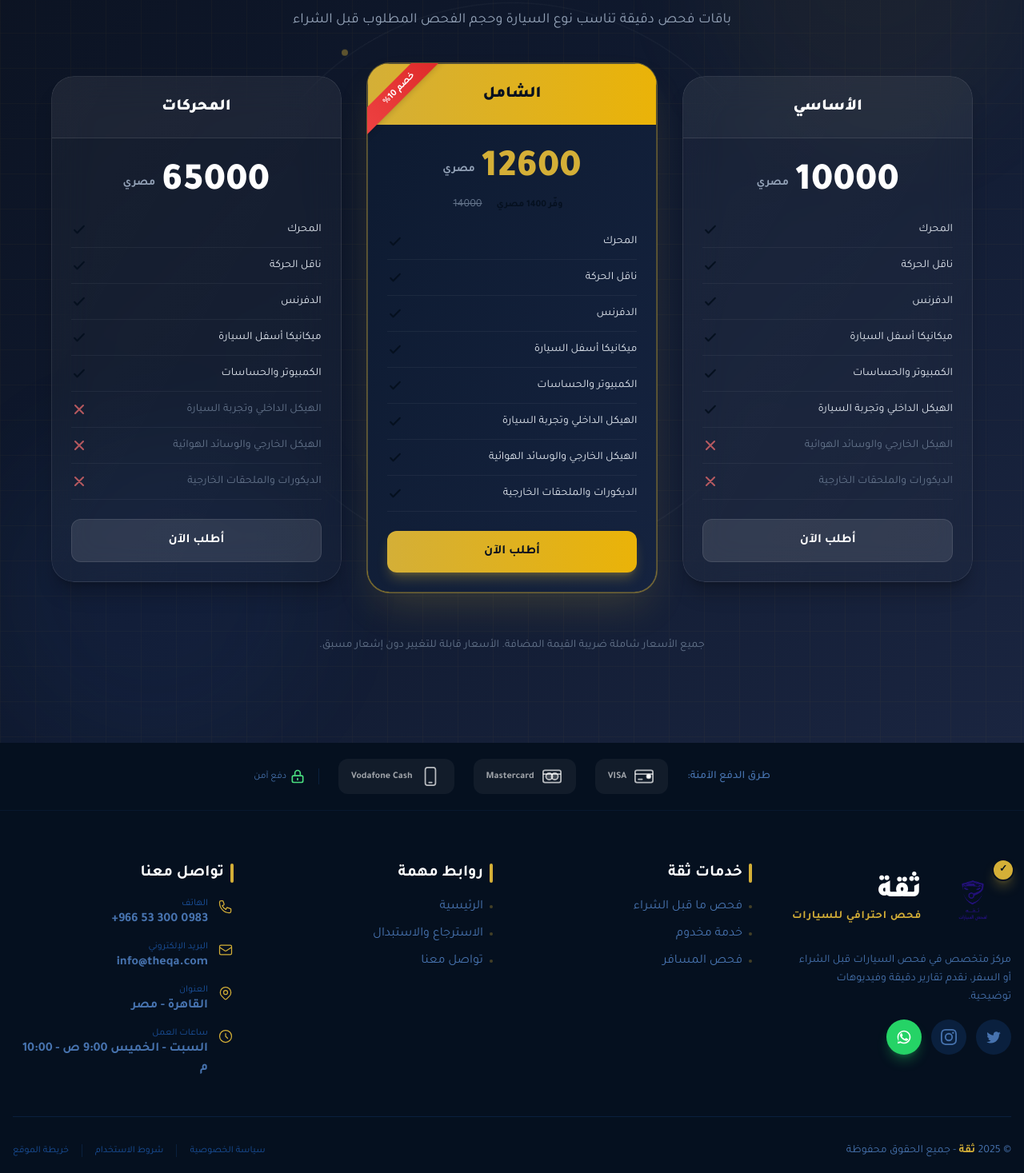
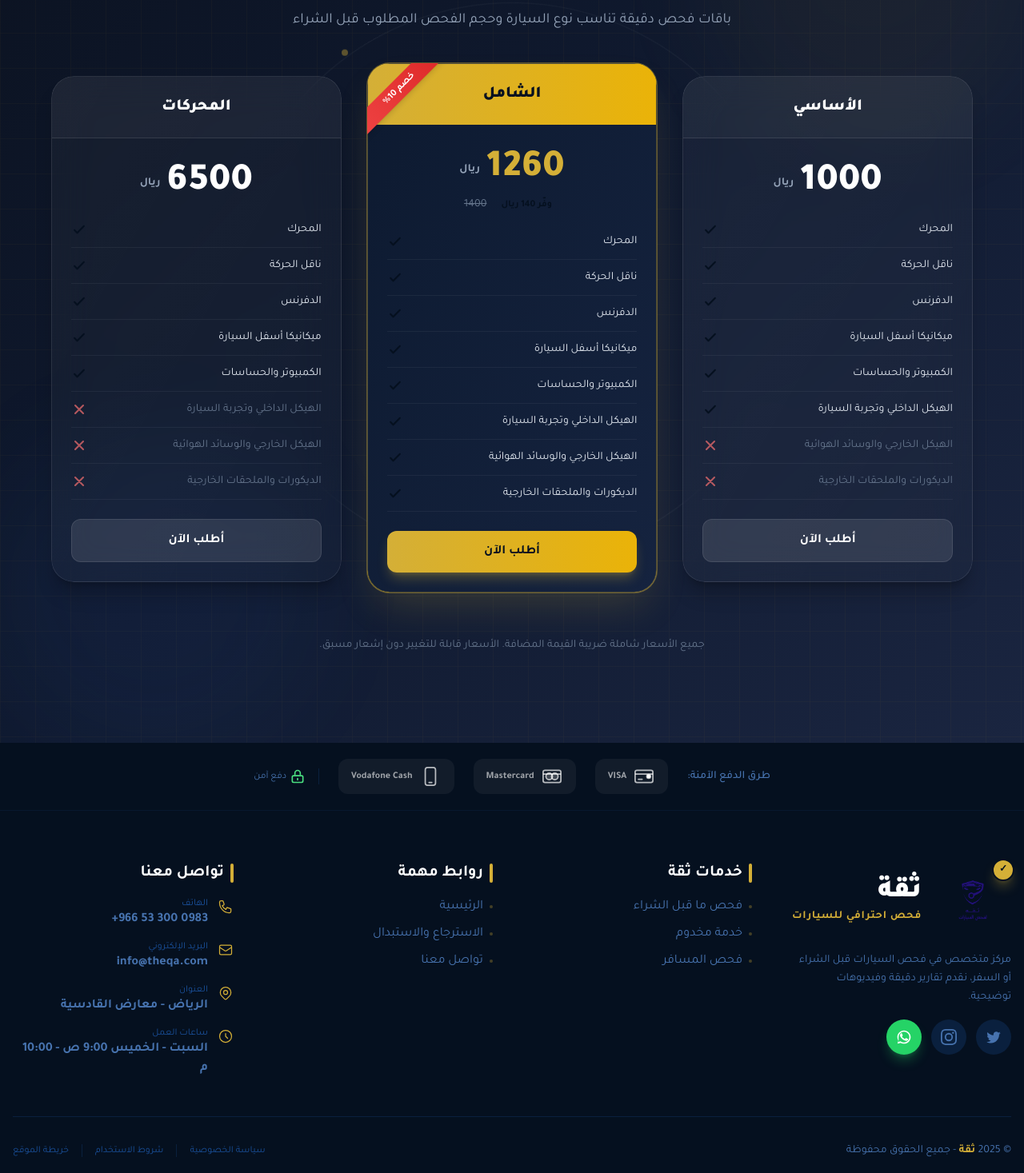
Before and after one commit to osamaday27/theqa, a Nuxt app: page /services/pre-purchase in a window 1280 px wide. Shown: the part 1734-3201 px from the top of the page at 80% size. Built offline with nearby package versions, Linux system fonts and the light colour scheme.

Commit message:
feat: update location details and pricing in multiple service pages

```diff
--- a/components/AppFooter.vue
+++ b/components/AppFooter.vue
@@ -200,7 +200,7 @@
               </svg>
               <div>
                 <p class="text-xs text-primary-500">العنوان</p>
-                <p class="font-bold hover:text-white transition-colors">القاهرة - مصر</p>
+                <p class="font-bold hover:text-white transition-colors">الرياض - معارض القادسية</p>
               </div>
             </li>
             <li class="flex items-start gap-3 group hover:text-white transition-colors">
--- a/pages/contact.vue
+++ b/pages/contact.vue
@@ -262,7 +262,7 @@
                   </div>
                   <div class="pt-1">
                     <p class="text-xs text-gray-400">العنوان</p>
-                    <p class="font-bold text-primary-800">القاهرة - مصر</p>
+                    <p class="font-bold text-primary-800">الرياض - معارض القادسية</p>
                   </div>
                 </div>
 
--- a/pages/index.vue
+++ b/pages/index.vue
@@ -655,7 +655,6 @@ const whyUs = [
   },
 ];
 
-// بيانات آراء العملاء بالشخصيات والعبارات المصرية
 const testimonials = [
   {
     name: "عبد الله الشافعي",
--- a/pages/services/makdoum.vue
+++ b/pages/services/makdoum.vue
@@ -171,7 +171,7 @@ interface PricingPlan {
 const pricingPlans: PricingPlan[] = [
   {
     name: 'الأساسي',
-    price: 12000,
+    price: 1200,
     items: [
       { label: 'المحرك وناقل الحركة', included: true },
       { label: 'الدفرنس والكمبيوتر', included: true },
@@ -185,8 +185,8 @@ const pricingPlans: PricingPlan[] = [
   },
   {
     name: 'الشامل',
-    price: 17550,
-    oldPrice: 19550,
+    price: 1750,
+    oldPrice: 1950,
     discountLabel: 'خصم 10%',
     highlighted: true,
     items: [
@@ -202,7 +202,7 @@ const pricingPlans: PricingPlan[] = [
   },
   {
     name: 'كبار العملاء',
-    price: 24500,
+    price: 2450,
     items: [
       { label: 'المحرك وناقل الحركة', included: true },
       { label: 'الدفرنس والكمبيوتر', included: true },
@@ -299,14 +299,14 @@ const PricingCard = (props: { plan: PricingPlan }) => {
                 { class: `text-4xl md:text-5xl font-black ${plan.highlighted ? 'text-theqa-gold' : 'text-white'}` },
                 String(plan.price)
               ),
-              h('span', { class: 'text-sm text-slate-400 font-bold' }, 'مصري'),
+              h('span', { class: 'text-sm text-slate-400 font-bold' }, 'ريال'),
             ]),
             plan.oldPrice
               ? h('div', { class: 'flex items-center justify-center gap-2 mt-2' }, [
                   h(
                     'span',
                     { class: 'text-xs bg-theqa-mint/15 text-theqa-mint px-2.5 py-1 rounded-full font-bold' },
-                    `وفّر ${plan.oldPrice - plan.price} مصري`
+                    `وفّر ${plan.oldPrice - plan.price} ريال`
                   ),
                   h('span', { class: 'text-sm text-slate-500 line-through' }, String(plan.oldPrice)),
                 ])
--- a/pages/services/pre-purchase.vue
+++ b/pages/services/pre-purchase.vue
@@ -201,7 +201,7 @@ interface PricingPlan {
 const pricingPlans: PricingPlan[] = [
   {
     name: 'الأساسي',
-    price: 10000,
+    price: 1000,
     items: [
       { label: 'المحرك', included: true },
       { label: 'ناقل الحركة', included: true },
@@ -215,8 +215,8 @@ const pricingPlans: PricingPlan[] = [
   },
   {
     name: 'الشامل',
-    price: 12600,
-    oldPrice: 14000,
+    price: 1260,
+    oldPrice: 1400,
     discountLabel: 'خصم 10%',
     highlighted: true,
     items: [
@@ -232,7 +232,7 @@ const pricingPlans: PricingPlan[] = [
   },
   {
     name: 'المحركات',
-    price: 65000,
+    price: 6500,
     items: [
       { label: 'المحرك', included: true },
       { label: 'ناقل الحركة', included: true },
@@ -324,14 +324,14 @@ const PricingCard = (props: { plan: PricingPlan }) => {
                 { class: `text-4xl md:text-5xl font-black ${plan.highlighted ? 'text-theqa-gold' : 'text-white'}` },
                 String(plan.price)
               ),
-              h('span', { class: 'text-sm text-slate-400 font-bold' }, 'مصري'),
+              h('span', { class: 'text-sm text-slate-400 font-bold' }, 'ريال'),
             ]),
             plan.oldPrice
               ? h('div', { class: 'flex items-center justify-center gap-2 mt-2' }, [
                   h(
                     'span',
                     { class: 'text-xs bg-theqa-mint/15 text-theqa-mint px-2.5 py-1 rounded-full font-bold' },
-                    `وفّر ${plan.oldPrice - plan.price} مصري`
+                    `وفّر ${plan.oldPrice - plan.price} ريال`
                   ),
                   h('span', { class: 'text-sm text-slate-500 line-through' }, String(plan.oldPrice)),
                 ])
--- a/pages/services/traveler.vue
+++ b/pages/services/traveler.vue
@@ -165,7 +165,7 @@ interface PricingPlan {
 const pricingPlans: PricingPlan[] = [
   {
     name: 'فحص سريع',
-    price: 3500,
+    price: 350,
     items: [
       { label: 'فحص الزيوت والسوائل', included: true },
       { label: 'فحص الكفرات والفرامل', included: true },
@@ -178,8 +178,8 @@ const pricingPlans: PricingPlan[] = [
   },
   {
     name: 'فحص الرحلة',
-    price: 5500,
-    oldPrice: 6500,
+    price: 550,
+    oldPrice: 650,
     discountLabel: 'خصم 15%',
     highlighted: true,
     items: [
@@ -194,7 +194,7 @@ const pricingPlans: PricingPlan[] = [
   },
   {
     name: 'فحص شامل + طوارئ',
-    price: 75000,
+    price: 7500,
     items: [
       { label: 'فحص الزيوت والسوائل', included: true },
       { label: 'فحص الكفرات والفرامل', included: true },
@@ -285,14 +285,14 @@ const PricingCard = (props: { plan: PricingPlan }) => {
                 { class: `text-4xl md:text-5xl font-black ${plan.highlighted ? 'text-theqa-gold' : 'text-white'}` },
                 String(plan.price)
               ),
-              h('span', { class: 'text-sm text-slate-400 font-bold' }, 'مصري'),
+              h('span', { class: 'text-sm text-slate-400 font-bold' }, 'ريال'),
             ]),
             plan.oldPrice
               ? h('div', { class: 'flex items-center justify-center gap-2 mt-2' }, [
                   h(
                     'span',
                     { class: 'text-xs bg-theqa-mint/15 text-theqa-mint px-2.5 py-1 rounded-full font-bold' },
-                    `وفّر ${plan.oldPrice - plan.price} مصري`
+                    `وفّر ${plan.oldPrice - plan.price} ريال`
                   ),
                   h('span', { class: 'text-sm text-slate-500 line-through' }, String(plan.oldPrice)),
                 ])
```
